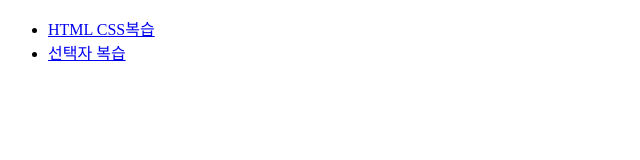
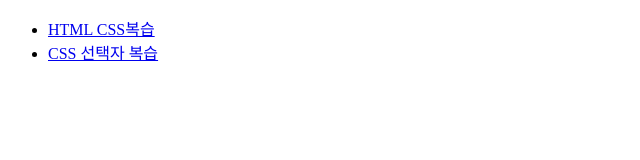
Before and after one commit to 52hater/k6_fe, a plain HTML site: page index.html in a window 1280 px wide. Shown: the full height of the page, 0-640 px from the left. Drawn offline with Linux system fonts and the light colour scheme.

Commit message:
CSS 0221

```diff
--- a/index.html
+++ b/index.html
@@ -10,7 +10,7 @@
 <body>
     <ul>
         <li><a href="./01/01.html">HTML CSS복습</a></li>
-        <li><a href="/02/02.html">선택자 복습</a></li>
+        <li><a href="/02/02.html">CSS 선택자 복습</a></li>
         <!-- a태그의 속성은 반드시 href속성을 가짐, img태그의 속성은 src -->
         <!-- 경로는 절대경로는 절대쓰면 안되고 상대경로를 씀 -->
         <!-- ./내거기준현재폴더 ../내거기준상위폴더 상대경로 -->
```
